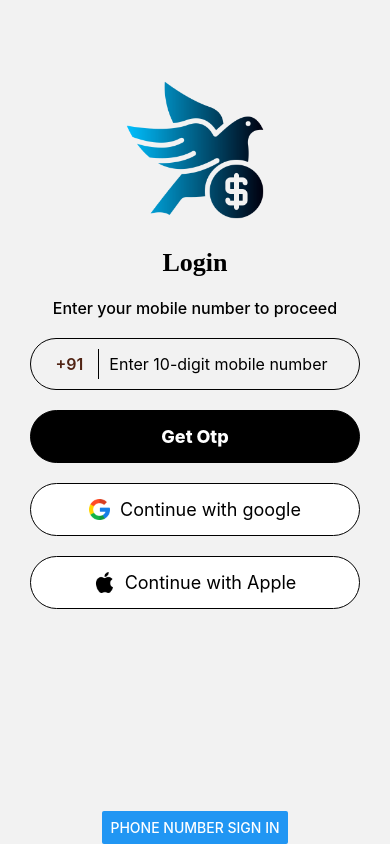
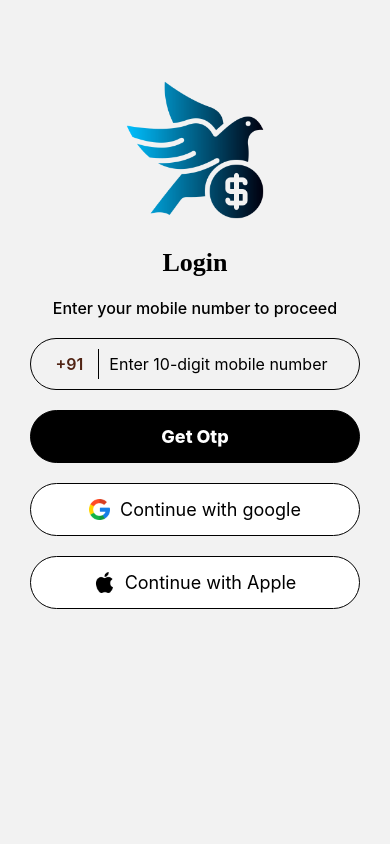
Before and after one commit to NeeleshMishra1/DebtPayoffPlanner, a React Native app: screen / in a window 390 px wide. Built offline with nearby package versions, Linux system fonts and the light colour scheme.

Commit message:
by neelesh

```diff
--- a/src/firebase /phoneSignIn.js
+++ /dev/null
@@ -1,30 +0,0 @@
-import { StyleSheet, Text, View, Button } from 'react-native'
-import React, { useState } from 'react'
-// import auth from '@react-native-firebase/auth';
-
-const PhoneSignIn = () => {
-    const [confirm, setConfirm] = useState(null);
-    console.log("confirm", confirm)
-
-    async function signInWithPhoneNumber(phoneNumber) {
-        try {
-            const confirmation = await auth().signInWithPhoneNumber(phoneNumber);
-            setConfirm(confirmation);
-        } catch (e) {
-            console.log(e)
-        }
-
-    }
-    return (
-        <View style={{ justifyContent: "center", alignItems: "center" }}>
-            <Button
-                title="Phone Number Sign In"
-                onPress={() => signInWithPhoneNumber('+1 650-555-3434')}
-            />
-        </View>
-    )
-}
-
-export default PhoneSignIn
-
-const styles = StyleSheet.create({})
--- a/src/screens/loginScrren/index.tsx
+++ b/src/screens/loginScrren/index.tsx
@@ -3,8 +3,6 @@ import { Image, Text, TextInput, TouchableOpacity, View, Alert } from "react-nat
 import styles from "./style";
 import { SafeAreaView } from "react-native-safe-area-context";
 import Icon from "../../assets";
-import phoneSignIn from "../../firebase /phoneSignIn";
-import PhoneSignIn from "../../firebase /phoneSignIn";
 
 
 const Login = ({ navigation }: any) => {
@@ -53,10 +51,6 @@ const Login = ({ navigation }: any) => {
                 </TouchableOpacity>
             </View>
 
-            <PhoneSignIn/>
-
-
-
         </SafeAreaView>
     );
 };
```
